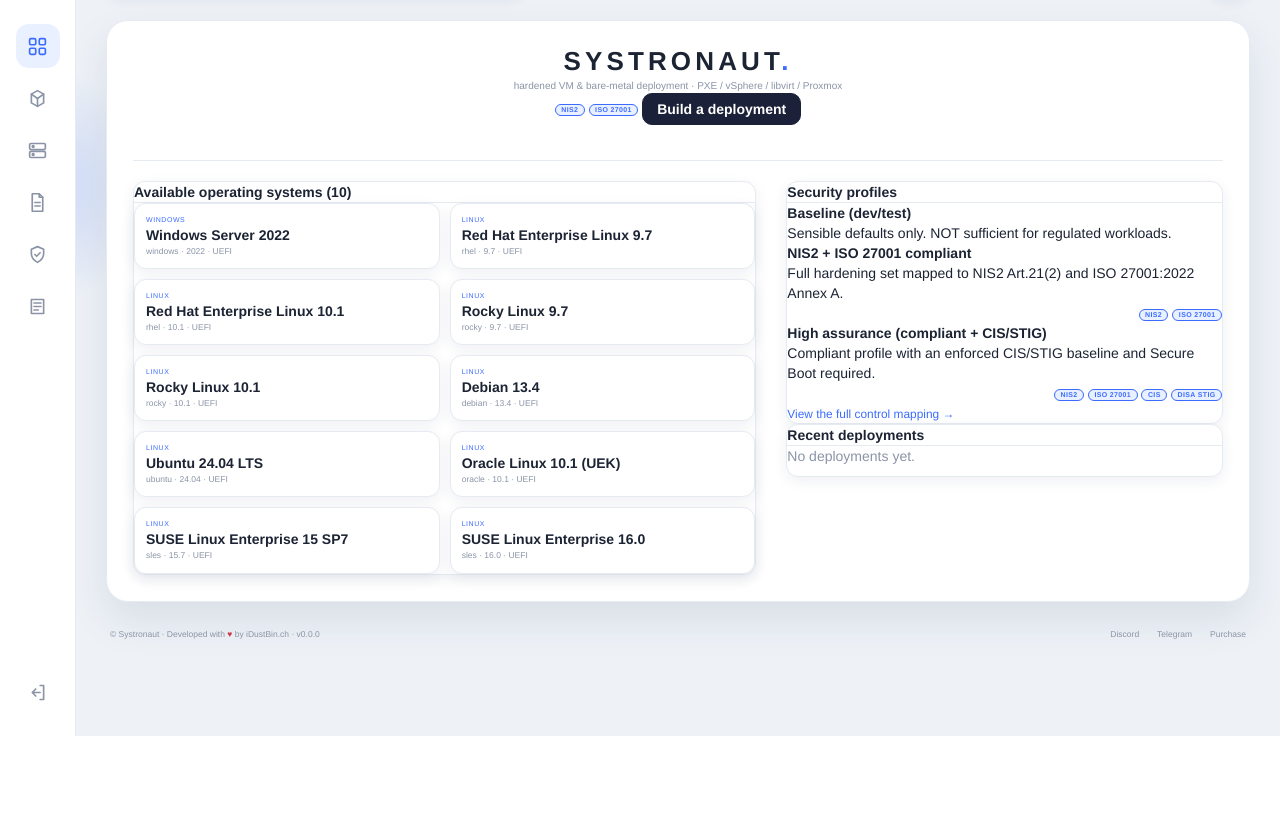
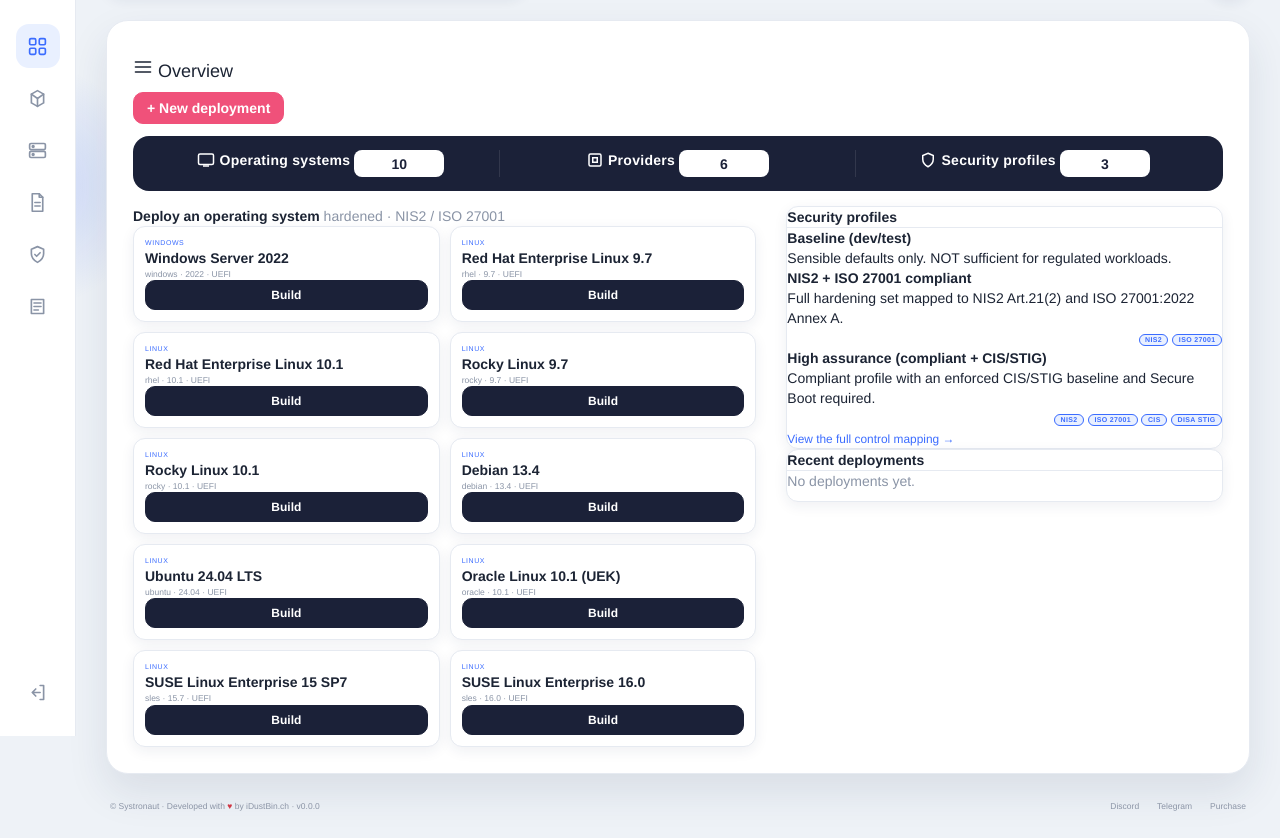
Before and after one commit to systronaut/frontend-service, a Flask app: page / in a window 1280 px wide. Shown: the part 64-902 px from the top of the page. Before the commit the page ends 800 px from the top, so only its background shows below. Run offline with Flask 3, Linux system fonts and the light colour scheme; the visitor is signed in with stand-in values (Sample User, id 1); some libraries are stand-ins or nearby versions.

Commit message:
style: match systronaut.com webapp screenshots (statbar, pink CTA, build cards)
Align the console with the real webapp screenshots from systronaut.com: dark
navy metrics bar with white-pill values, pink primary CTA ("+ New deployment"),
segmented blue tab-bar component, and OS "Build" cards — on top of the existing
icon-rail/topbar/panel shell.

- style.css: add .statbar, .btn-pink, .tabbar, status color helpers.
- index.html: header + pink CTA, 3-metric navy statbar (OSes/providers/profiles),
  OS build cards linking to the preselected deploy form.
- web/routes.py: pass providers_count to the overview.

Verified in the running container: all pages (/ /deploy /deployments /templates
/compliance /audit) return 200; overview renders statbar + build cards.

Co-Authored-By: Claude Opus 4.8 (1M context) <noreply@anthropic.com>

```diff
--- a/control-plane/app/static/css/style.css
+++ b/control-plane/app/static/css/style.css
@@ -126,6 +126,32 @@ label { color: var(--ink); font-weight: 600; }
 .btn-primary:hover { background: var(--navy-2); border-color: var(--navy-2); color: #fff; }
 .btn-outline-light { border-color: #d7dde8; color: var(--ink); }
 .btn-outline-light:hover { background: var(--surface-2); color: var(--ink); }
+/* pink CTA -- the screenshot's "Add new Hypervisor" action */
+.btn-pink { background: #f0517a; border-color: #f0517a; color: #fff; padding: .5rem 1.3rem; }
+.btn-pink:hover { background: #e13a67; border-color: #e13a67; color: #fff; }
+
+/* ---------- navy stat bar (screenshot metrics row) ------------------------*/
+.statbar { background: var(--navy); border-radius: 16px; display: grid;
+  grid-template-columns: repeat(3, 1fr); padding: 1.35rem 1rem; margin: 1.25rem 0 1.5rem; }
+.statbar .stat { text-align: center; color: #fff; border-right: 1px solid rgba(255,255,255,.10); }
+.statbar .stat:last-child { border-right: 0; }
+.statbar .stat-label { font-weight: 700; letter-spacing: .02em; margin-bottom: .55rem;
+  display: inline-flex; align-items: center; gap: .4rem; }
+.statbar .stat-label svg { width: 18px; height: 18px; fill: none; stroke: currentColor; stroke-width: 2; }
+.statbar .stat-value { display: inline-block; background: #fff; color: var(--navy); font-weight: 800;
+  border-radius: 8px; padding: .35rem 1.3rem; min-width: 90px; }
+
+/* ---------- segmented tab bar (screenshot detail tabs) --------------------*/
+.tabbar { display: flex; gap: 6px; background: var(--surface-2); border: 1px solid var(--border);
+  border-radius: 12px; padding: 6px; margin-bottom: 1.25rem; flex-wrap: wrap; }
+.tabbar a, .tabbar span.tab { flex: 1 1 0; text-align: center; padding: .6rem 1rem; border-radius: 8px;
+  color: var(--muted); font-weight: 600; text-decoration: none; white-space: nowrap; }
+.tabbar a:hover { color: var(--ink); }
+.tabbar a.active, .tabbar span.tab.active { background: var(--accent); color: #fff; box-shadow: var(--shadow-sm); }
+
+/* status text colors (screenshot: green "Connected") */
+.status-ok { color: var(--ok); font-weight: 700; }
+.status-bad { color: var(--danger); font-weight: 700; }
 
 /* ---------- OS tiles (big cards, screenshot style) ------------------------*/
 .os-grid { display: grid; gap: 1rem; grid-template-columns: repeat(auto-fill, minmax(220px, 1fr)); }
--- a/control-plane/app/templates/index.html
+++ b/control-plane/app/templates/index.html
@@ -1,33 +1,50 @@
 {% extends 'base.html' %}
 {% block title %}Overview{% endblock %}
 {% block content %}
-<div class="hero">
-  <h1>SYSTRONAUT<span style="color:var(--accent)">.</span></h1>
-  <div class="tagline">hardened VM &amp; bare-metal deployment · PXE / vSphere / libvirt / Proxmox</div>
-  <div class="mt-3">
-    <span class="std-chip">NIS2</span> <span class="std-chip">ISO 27001</span>
-    <a class="btn btn-primary ml-3" href="{{ url_for('web.deploy_form') }}">Build a deployment</a>
+<div class="d-flex justify-content-between align-items-center mb-1">
+  <h4 class="mb-0 d-flex align-items-center" style="gap:.5rem">
+    <svg viewBox="0 0 24 24" width="20" height="20" fill="none" stroke="currentColor" stroke-width="2" stroke-linecap="round"><path d="M3 6h18M3 12h18M3 18h18"/></svg>
+    Overview
+  </h4>
+  <a class="btn btn-pink" href="{{ url_for('web.deploy_form') }}">+ New deployment</a>
+</div>
+
+<!-- navy metrics bar (screenshot: Hypervisor / Memory / Storage) -->
+<div class="statbar">
+  <div class="stat">
+    <div class="stat-label"><svg viewBox="0 0 24 24"><rect x="2" y="4" width="20" height="14" rx="2"/><path d="M8 20h8"/></svg> Operating systems</div>
+    <div class="stat-value">{{ images|length }}</div>
+  </div>
+  <div class="stat">
+    <div class="stat-label"><svg viewBox="0 0 24 24"><rect x="4" y="4" width="16" height="16" rx="2"/><path d="M9 9h6v6H9z"/></svg> Providers</div>
+    <div class="stat-value">{{ providers_count }}</div>
+  </div>
+  <div class="stat">
+    <div class="stat-label"><svg viewBox="0 0 24 24"><path d="M12 3l7 3v5c0 5-3.5 8-7 10-3.5-2-7-5-7-10V6z"/></svg> Security profiles</div>
+    <div class="stat-value">{{ profiles|length }}</div>
   </div>
 </div>
-<hr class="my-4" style="border-color:var(--border)">
 
 <div class="row">
   <div class="col-lg-7 mb-4">
-    <div class="surface p-3 h-100">
-      <div class="card-header px-2 pb-2 mb-3">Available operating systems ({{ images|length }})</div>
+    <div class="d-flex justify-content-between align-items-center mb-3">
+      <strong>Deploy an operating system</strong>
+      <span class="text-muted-2">hardened · NIS2 / ISO 27001</span>
+    </div>
     <div class="os-grid">
       {% for img in images %}
-        <a class="os-tile" href="{{ url_for('web.deploy_form') }}">
+      <div class="os-tile">
         <div class="os-tile-body">
           <div class="os-fam">{{ img.family }}</div>
           <div class="os-name">{{ img.label }}</div>
           <div class="os-meta">{{ img.distro }} · {{ img.version }} · {{ img.firmware|upper }}</div>
         </div>
-        </a>
+        <a class="btn btn-primary btn-sm mt-2" style="width:100%" href="{{ url_for('web.deploy_form', os=img.key) }}">Build</a>
+      </div>
       {% endfor %}
     </div>
   </div>
-  </div>
+
   <div class="col-lg-5 mb-4">
     <div class="surface p-3 mb-4">
       <div class="card-header px-2 pb-2 mb-3">Security profiles</div>
--- a/control-plane/app/web/routes.py
+++ b/control-plane/app/web/routes.py
@@ -52,6 +52,7 @@ def index():
     deps = current_app.store.list(limit=10)
     return render_template("index.html", images=catalog.all_images(),
                            profiles=security.all_profiles(), recent=deps,
+                           providers_count=len(providers.available()),
                            role=session.get("role"))
 
 
```
Lines whose indentation alone changed are shown as unchanged.
